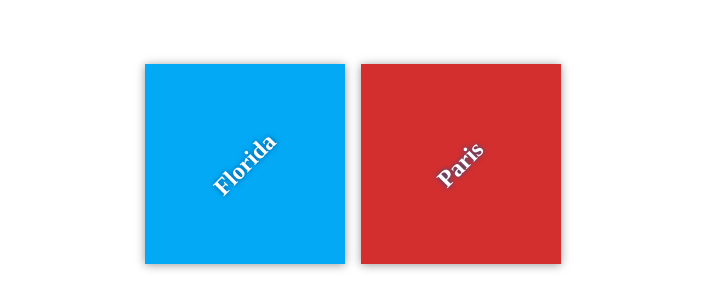
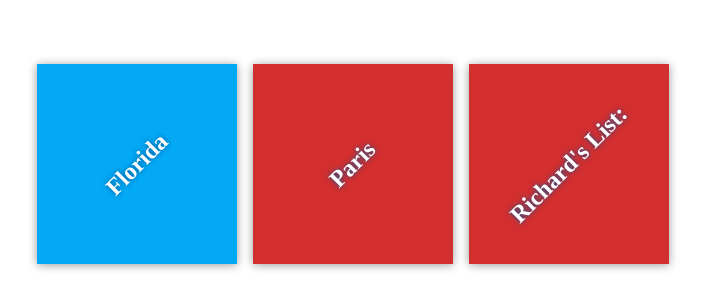
Before and after one commit to lesarx/my-travel-plans, a plain HTML site: page index.html in a window 1280 px wide. Shown: the part 236-544 px from the top of the page, without its empty margins (287-992 px from the left). Drawn offline with Linux system fonts and the light colour scheme; files that its build step writes are made by us from their sources.

Commit message:
include Richards destinations

```diff
--- a/index.html
+++ b/index.html
@@ -17,6 +17,9 @@
             <div class="destination" id="paris">
                 <h2>Paris</h2>
             </div>
+	    <div class="destination" id="paris">
+                <h2>Richard's List:</h2>
+            </div>
         </div>
     </div>
 
```
